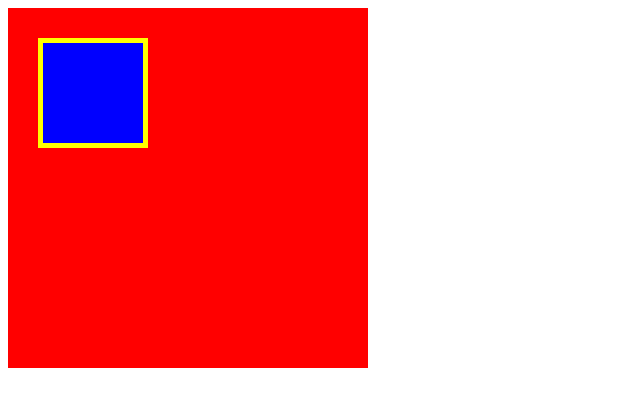
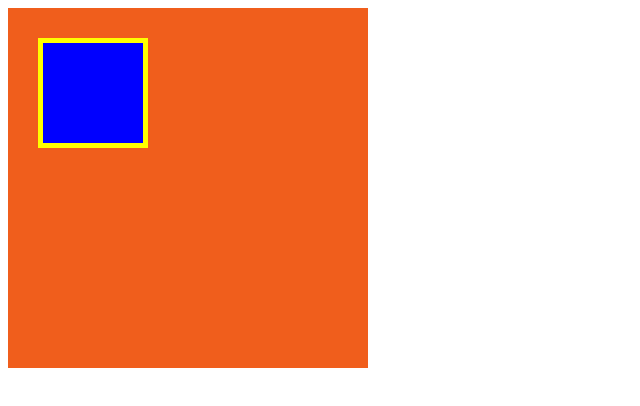
Before and after one commit to Yuki-Ken17249/HTML-CSS, a plain HTML site: page box.html in a window 1280 px wide. Shown: the whole page, without its empty margins (0-640 px from the left). Drawn offline with Linux system fonts and the light colour scheme.

Commit message:
[1-3 Finish]

```diff
--- a/box.css
+++ b/box.css
@@ -1,7 +1,7 @@
 .box1{
     width: 300px;
     height: 300px;
-    background-color: red;
+    background-color: #F05E1C;
     padding: 30px;
 }
 
```
